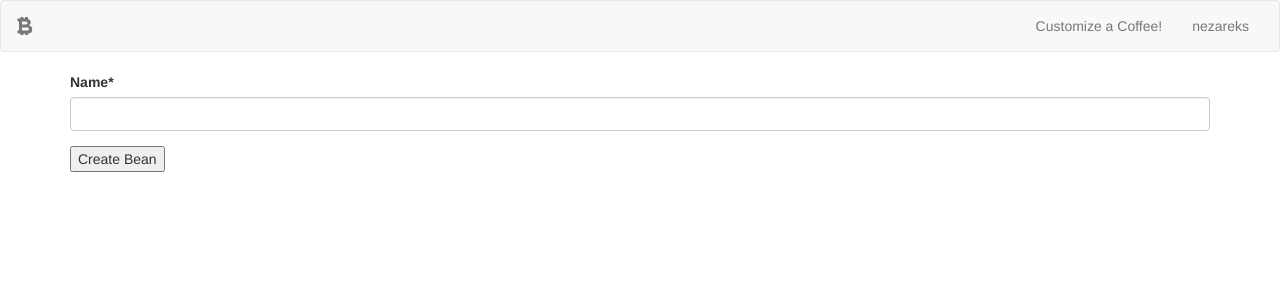
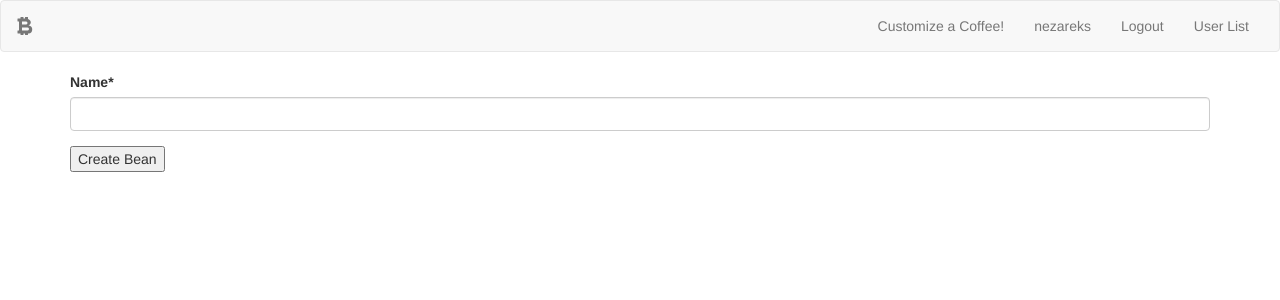
Before and after one commit to nezareks/sharikgame, a Django app: page /create_bean/ in a window 1280 px wide. Shown: the top 300 px of the page. Run offline with Django 3.2, Linux system fonts and the light colour scheme; a user stored in the database is signed in; some libraries are stand-ins or nearby versions.

Commit message:
Set up permission controlin views and base.html

```diff
--- a/game/templates/base.html
+++ b/game/templates/base.html
@@ -25,6 +25,12 @@
           <ul class="nav navbar-nav navbar-right">
             <li><a href="{% url 'create_coffee' %}">Customize a Coffee!</a></li>
             <li><a href="#">{{request.user}}</a></li>
+            {% if request.user.is_authenticated %}
+            <li><a href="{% url 'account_logout'%}"> Logout</a></li>
+            {% endif %}
+            {% if request.user.is_superuser or request.user.is_staff %}
+            <li><a href="{% url 'user_list'%}"> User List</a></li>
+            {% endif %}
           </ul>
         </div><!-- /.navbar-collapse -->
       </div><!-- /.container-fluid -->
--- a/game/urls.py
+++ b/game/urls.py
@@ -3,6 +3,7 @@ from . import views
 
 urlpatterns = [
     url(r'^home/$', views.home, name='home'),
+    url(r'^no_access/$', views.no_access, name='no_access'),
 
     url(r'^user_list/$', views.user_list, name='user_list'),
     url(r'^user_coffees/(?P<user_id>[0-9]+)/$', views.user_coffees, name='user_coffees'),
--- a/game/views.py
+++ b/game/views.py
@@ -5,9 +5,13 @@ from django.core.mail import send_mail
 from django.conf import settings
 from django.contrib.auth.models import User
 
+def no_access(request):
+    return render(request, 'no_access.html', {})
 
 def home(request):
     context = {}
+    if not request.user.is_authenticated():
+        return redirect("github_login")
     user = request.user
     context['user']= user
     if request.method=="POST":
@@ -31,7 +35,8 @@ def home(request):
 
 def create_coffee(request):
     context = {}
-
+    if not request.user.is_authenticated():
+        return redirect("github_login")
     if request.method == "POST":
         form = CoffeeForm(request.POST)
         context['form'] = form
@@ -50,8 +55,14 @@ def create_coffee(request):
 
 def edit_coffee(request, coffee_id):
     context = {}
+    if not request.user.is_authenticated():
+        return redirect("github_login")
+
     coff = Coffee.objects.get(id=coffee_id)
     context['coffee'] = coff
+
+    if not (request.user == coff.user or request.user.is_superuser or request.user.is_staff):
+        return redirect("no_access")
 
     if request.method == "POST":
         form = CoffeeForm(request.POST, instance=coff)
@@ -70,12 +81,19 @@ def edit_coffee(request, coffee_id):
         return render(request, 'edit_coffee.html', context)
 
 def delete_coffee(request, coffee_id):
-    Coffee.objects.get(id=coffee_id).delete()
+    if not request.user.is_authenticated():
+        return redirect("github_login")
+    coffee = Coffee.objects.get(id=coffee_id).delete()
+
+    if not (request.user == coffee.user or request.user.is_superuser or request.user.is_staff):
+            return redirect("no_access")
+    coffee.delete()
     return redirect("home")
 
 def create_bean(request):
     context = {}
-
+    if not (request.user.is_superuser or request.user.is_staff):
+        return redirect("no_access")
     if request.method == "POST":
         form = BeanForm(request.POST)
         context['form'] = form
@@ -92,6 +110,8 @@ def create_bean(request):
 
 def edit_bean(request, bean_id):
     context = {}
+    if not (request.user.is_superuser or request.user.is_staff):
+        return redirect("no_access")
     bean = Bean.objects.get(id=bean_id)
     context['bean']=bean
     if request.method == "POST":
@@ -109,13 +129,16 @@ def edit_bean(request, bean_id):
 
 
 def delete_bean(request, bean_id):
+    if not (request.user.is_superuser or request.user.is_staff):
+        return redirect("no_access")
     Bean.objects.get(id=bean_id).delete()
     return redirect("home")
 
 
 def create_roast(request):
     context = {}
-
+    if not (request.user.is_superuser or request.user.is_staff):
+        return redirect("no_access")
     if request.method == "POST":
         form = RoastForm(request.POST)
         context['form'] = form
@@ -132,6 +155,8 @@ def create_roast(request):
 
 def edit_roast(request, roast_id):
     context = {}
+    if not (request.user.is_superuser or request.user.is_staff):
+        return redirect("no_access")
     roast = Roast.objects.get(id=roast_id)
     context['roast']=roast
     if request.method == "POST":
@@ -149,12 +174,15 @@ def edit_roast(request, roast_id):
 
 
 def delete_roast(request, roast_id):
+    if not (request.user.is_superuser or request.user.is_staff):
+        return redirect("no_access")
     Roast.objects.get(id=roast_id).delete()
     return redirect("home")
 
 def create_powder(request):
     context = {}
-
+    if not (request.user.is_superuser or request.user.is_staff):
+        return redirect("no_access")
     if request.method == "POST":
         form = PowderForm(request.POST)
         context['form'] = form
@@ -171,6 +199,8 @@ def create_powder(request):
 
 def edit_powder(request, powder_id):
     context = {}
+    if not (request.user.is_superuser or request.user.is_staff):
+        return redirect("no_access")
     powder = Powder.objects.get(id=powder_id)
     context['powder']=powder
     if request.method == "POST":
@@ -188,12 +218,15 @@ def edit_powder(request, powder_id):
 
 
 def delete_powder(request, powder_id):
+    if not (request.user.is_superuser or request.user.is_staff):
+        return redirect("no_access")
     Powder.objects.get(id=powder_id).delete()
     return redirect("home")
 
 def create_syrup(request):
     context = {}
-
+    if not (request.user.is_superuser or request.user.is_staff):
+        return redirect("no_access")
     if request.method == "POST":
         form = SyrupForm(request.POST)
         context['form'] = form
@@ -210,6 +243,8 @@ def create_syrup(request):
 
 def edit_syrup(request, syrup_id):
     context = {}
+    if not (request.user.is_superuser or request.user.is_staff):
+        return redirect("no_access")
     syrup = Syrup.objects.get(id=syrup_id)
     context['syrup']=syrup
     if request.method == "POST":
@@ -227,11 +262,15 @@ def edit_syrup(request, syrup_id):
 
 
 def delete_syrup(request, syrup_id):
+    if not (request.user.is_superuser or request.user.is_staff):
+        return redirect("no_access")
     Syrup.objects.get(id=syrup_id).delete()
     return redirect("home")
 
 def create_order(request, coffee_id):
     context = {}
+    if not request.user.is_authenticated():
+        return redirect("github_login")
     coffee = Coffee.objects.get(id=coffee_id)
     context['coffee'] = coffee
     if request.method == "POST":
@@ -253,6 +292,8 @@ def create_order(request, coffee_id):
 
 def place_order(request, year, month, day):
     context = {}
+    if not request.user.is_authenticated():
+        return redirect("github_login")
     date = datetime.datetime.strptime('%s%s%s'%(year, month, day), "%Y%m%d").date()
     order_list=Order.objects.filter(user=request.user, date=date)
     subject = "My Coffee Orders"
@@ -264,6 +305,8 @@ def place_order(request, year, month, day):
 
 def replicate_order(request, year, month, day):
     context = {}
+    if not request.user.is_authenticated():
+        return redirect("github_login")
     date = datetime.datetime.strptime('%s%s%s'%(year, month, day), "%Y%m%d").date()
     context['date']=date
     if request.method == "POST":
@@ -282,12 +325,16 @@ def replicate_order(request, year, month, day):
 
 def user_list(request):
     context={}
+    if not (request.user.is_superuser or request.user.is_staff):
+        return redirect("no_access")
     users = User.objects.all()
     context['users']=users
     return render(request, 'user_list.html', context)
 
 def user_coffees(request, user_id):
     context={}
+    if not (request.user.is_superuser or request.user.is_staff):
+        return redirect("no_access")
     user= User.objects.get(id=user_id)
     coffee_list = Coffee.objects.filter(user=user)
     context['user']=user
```
Also changed, not shown: game/templates/no_access.html (added, +7 -0 lines), db.sqlite3.
